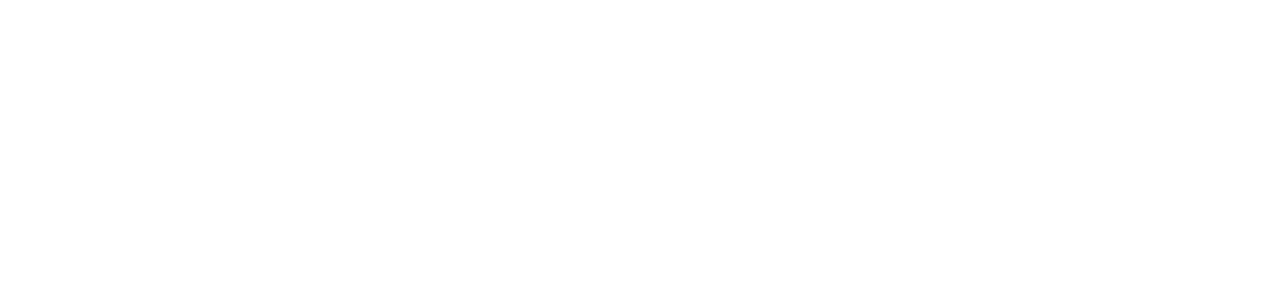
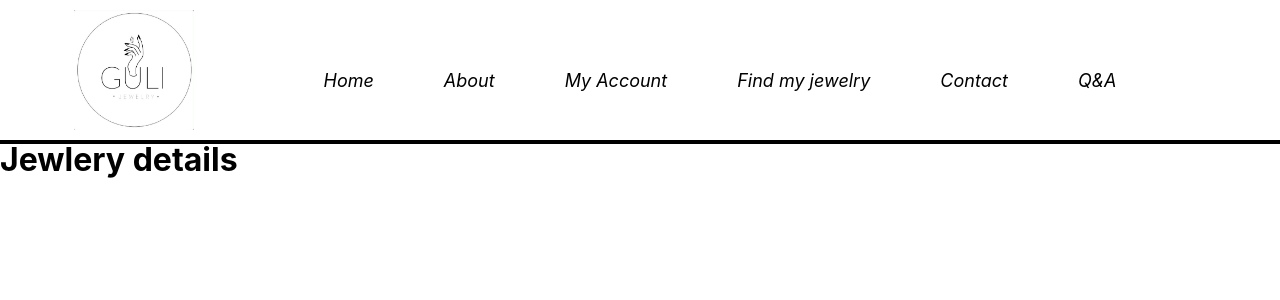
Before and after one commit to orb7410/webProject, a React (Create React App) app: page /jewelry-details in a window 1280 px wide. Before the commit this address had no page. Shown: the top 300 px of the page. Built offline with nearby package versions, Linux system fonts and the light colour scheme.

Commit message:
jewelry details page

```diff
--- a/src/App.js
+++ b/src/App.js
@@ -4,6 +4,7 @@
 import Navebar from './Navebar';
 import Home from './pages/Home';
 import FindMyJewelry from './pages/FindMyJewelry';
+import JewelryDetails from './pages/JewelryDetails';
 import { BrowserRouter as Router, Route, Routes } from 'react-router-dom';
 
 
@@ -14,6 +15,7 @@
             <Route path="/" element={<Navebar />} >
                 <Route index element={<Home />} />
                 <Route path="find-jewelry" element={<FindMyJewelry />} />
+                <Route path="jewelry-details" element={<JewelryDetails />} />
             </Route>
         </Routes>
     </Router>
--- /dev/null
+++ b/src/pages/JewelryDetails.js
@@ -0,0 +1,7 @@
+import React from 'react';
+
+
+const JewelryDetails = () => {
+    return (<h1>Jewlery details</h1>)
+}
+export default JewelryDetails;
```
